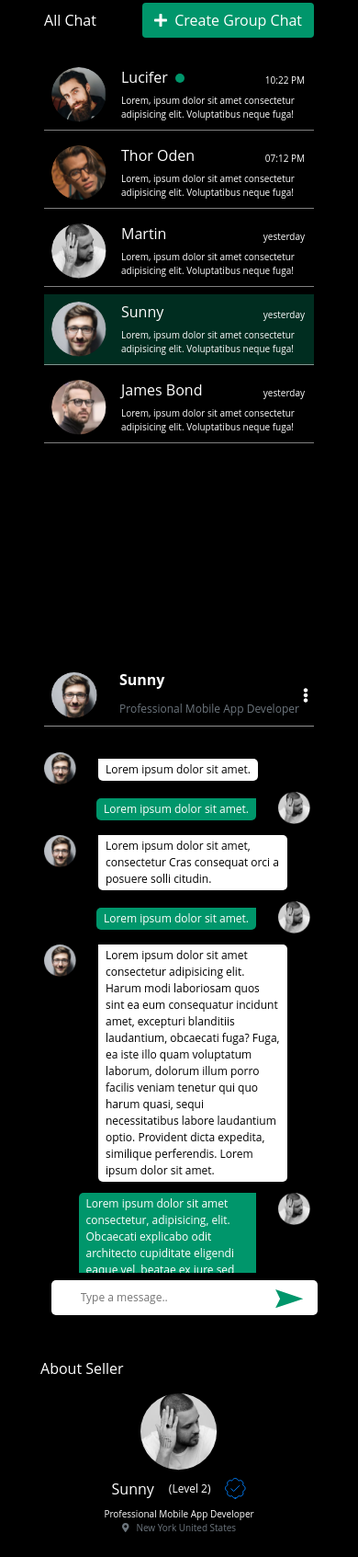
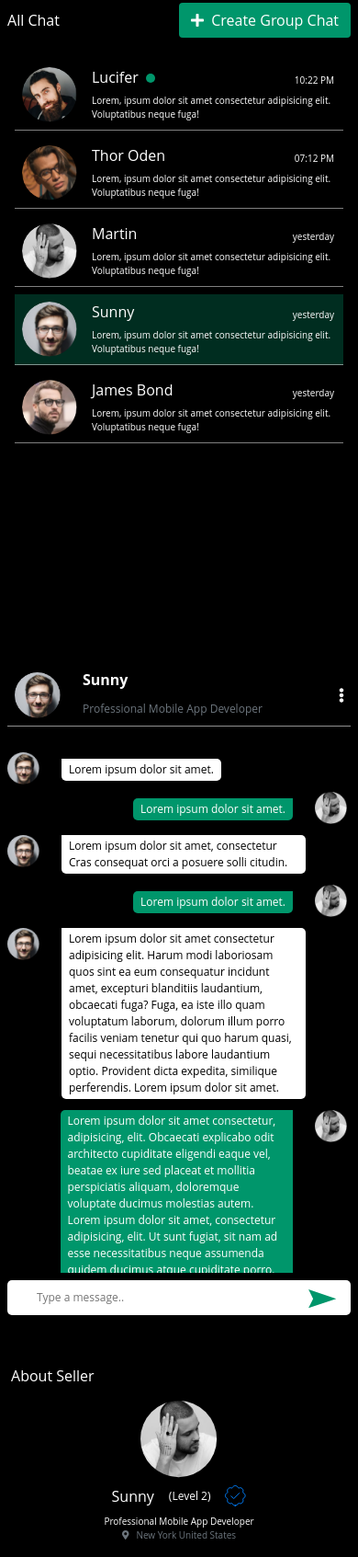
Before and after one commit to asifkhan16/linkeble, a plain HTML site: page chat.html in a window 390 px wide. Shown: the part 74-1767 px from the top of the page at 92% size. Drawn offline with nearby package versions, Linux system fonts and the light colour scheme.

Commit message:
chat.html updated

```diff
--- a/assets/css/style.css
+++ b/assets/css/style.css
@@ -104,9 +104,11 @@
     justify-content: center;
     align-items: center;
 }
-.pro-language-child img{
+
+.pro-language-child img {
     width: 80px;
 }
+
 @media
 
 /*****************PROGRAMMING SERVICES PAGE END**********************/
@@ -769,7 +771,7 @@ select:focus {
 }
 
 .input-message {
-    width: 95%;
+    width: 97%;
 }
 
 .input-message input {
--- a/chat.html
+++ b/chat.html
@@ -52,14 +52,14 @@
     <!--------   NAVABR-END -------->
     <!-- CHAT SECTION START -->
     <div class="divider"></div>
-    <div class="containe px-5" style="height: 90vh; ">
+    <div class="px-lg-5 px-2" style="height: 90vh; ">
         <div class="row">
-            <div class="col-md-3 pt-3 chat-left-section" style="">
+            <div class="col-md-3 pt-3 chat-left-section">
                 <div class="d-flex justify-content-between align-items-center mb-4">
                     <span>All Chat</span>
                     <button class="btn chat-group-btn text-white"><i class="fas fa-plus me-2"></i>Create Group Chat</button>
                 </div>
-                <div class="user-chat-list" style="height: 75vh; overflow-y: auto;">
+                <div class="user-chat-list px-2 px-lg-0" style="height: 75vh; overflow-y: auto;">
                     <div class="user position-relative  mb-2 p-2  d-flex align-items-center">
                         <img src="assets/images/Mask Group 53.png" class="rounded rounded-circle me-3">
                         <div class=" ">
@@ -203,14 +203,14 @@
                                 <img class="outgoing-image align-self-start" src="assets/images/Mask Group 55.png">
                             </div>
                         </div>
-                        <div class="input-message mx-auto pt-2" style="height: 10% ">
+                        <div class="input-message pt-2" style="height: 10% ">
                             <form action="#" method="POST" class="position-relative">
                                 <input type="text" placeholder="Type a message.." name="">
                                 <img src="assets/icons/Icon open-location.png" class="position-absolute" style="right: 15px;top: 0px; cursor: pointer;">
                             </form>
                         </div>
                     </div>
-                    <div class="col-md-3 about-seller p-2 mt-lg-0 mt-4">
+                    <div class="col-md-3 about-seller p-3 mt-lg-0 mt-4">
                         <h6 class="mb-3">About Seller</h6>
                         <div class="d-flex justify-content-center align-items-center flex-column">
                             <img src="assets/images/Mask Group 55.png">
```
